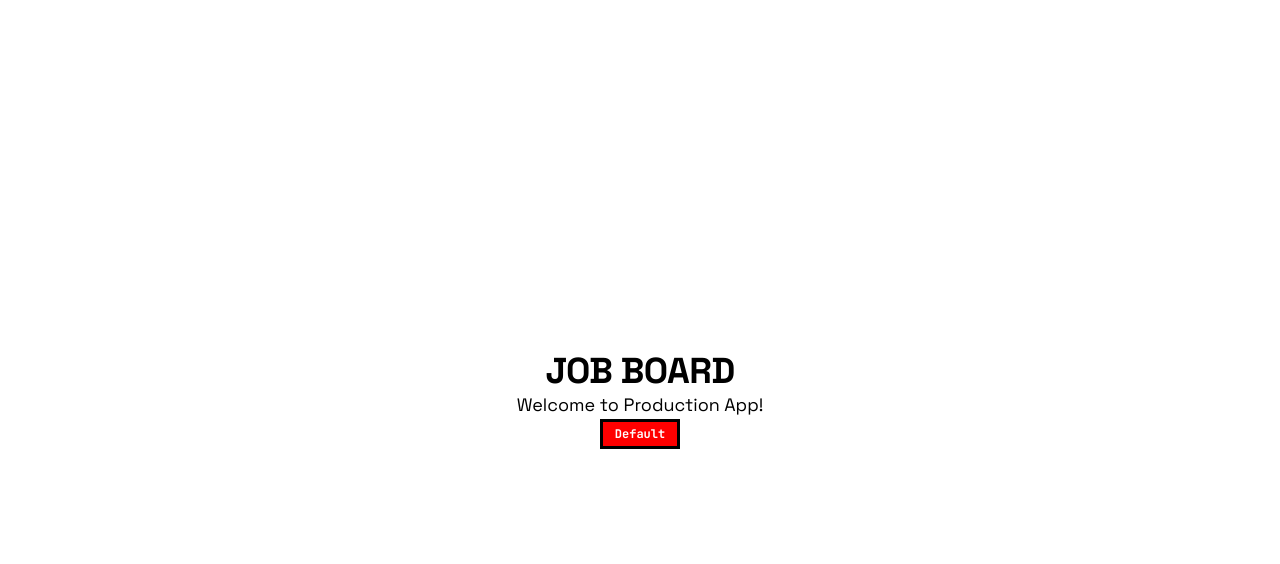
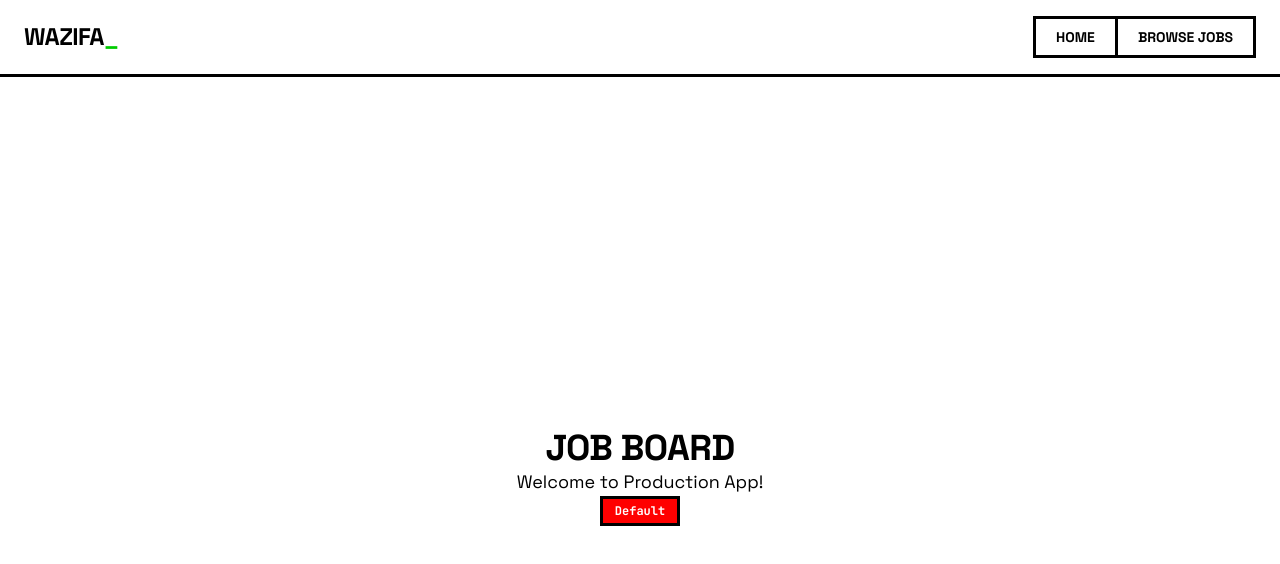
Before and after one commit to yaya1426/job-board, a Next.js app: page / in a window 1280 px wide. Shown: the top 564 px of the page. Built offline with nearby package versions, Linux system fonts and the light colour scheme.

Commit message:
Day 5: Client Navigation

```diff
--- /dev/null
+++ b/app/(client)/layout.tsx
@@ -0,0 +1,13 @@
+import NavbarHeader from "@/components/navbar/NavbarHeader";
+
+
+function AppLayout({ children }: { children: React.ReactNode }) {
+    return (
+        <div className="min-h-screen bg-background">
+            <NavbarHeader />
+            {children}
+        </div>
+    );
+}
+
+export default AppLayout;
--- /dev/null
+++ b/components/navbar/NavbarHeader.tsx
@@ -0,0 +1,32 @@
+import Link from "next/link";
+
+const NavbarHeader = () => {
+  return (
+    <nav className="brutal-border border-t-0 border-x-0 bg-background sticky top-0 z-50">
+      <div className="max-w-7xl mx-auto flex items-center justify-between px-6 py-4">
+        <Link
+          href="/"
+          className="font-heading text-2xl font-bold tracking-tight"
+        >
+          WAZIFA<span className="text-accent">_</span>
+        </Link>
+        <div className="flex items-center gap-0">
+          <Link
+            href="/"
+            className="brutal-border px-5 py-2 font-heading text-sm font-bold hover:bg-foreground hover:text-background transition-none"
+          >
+            HOME
+          </Link>
+          <Link
+            href="/jobs"
+            className="brutal-border border-l-0 px-5 py-2 font-heading text-sm font-bold hover:bg-foreground hover:text-background transition-none"
+          >
+            BROWSE JOBS
+          </Link>
+        </div>
+      </div>
+    </nav>
+  );
+};
+
+export default NavbarHeader;
```
Also changed, not shown: app/(client)/jobs/[id]/page.tsx (renamed from app/(app)/jobs/[id]/page.tsx), app/(client)/jobs/page.tsx (renamed from app/(app)/jobs/page.tsx), app/(client)/page.tsx (renamed from app/(app)/page.tsx).
